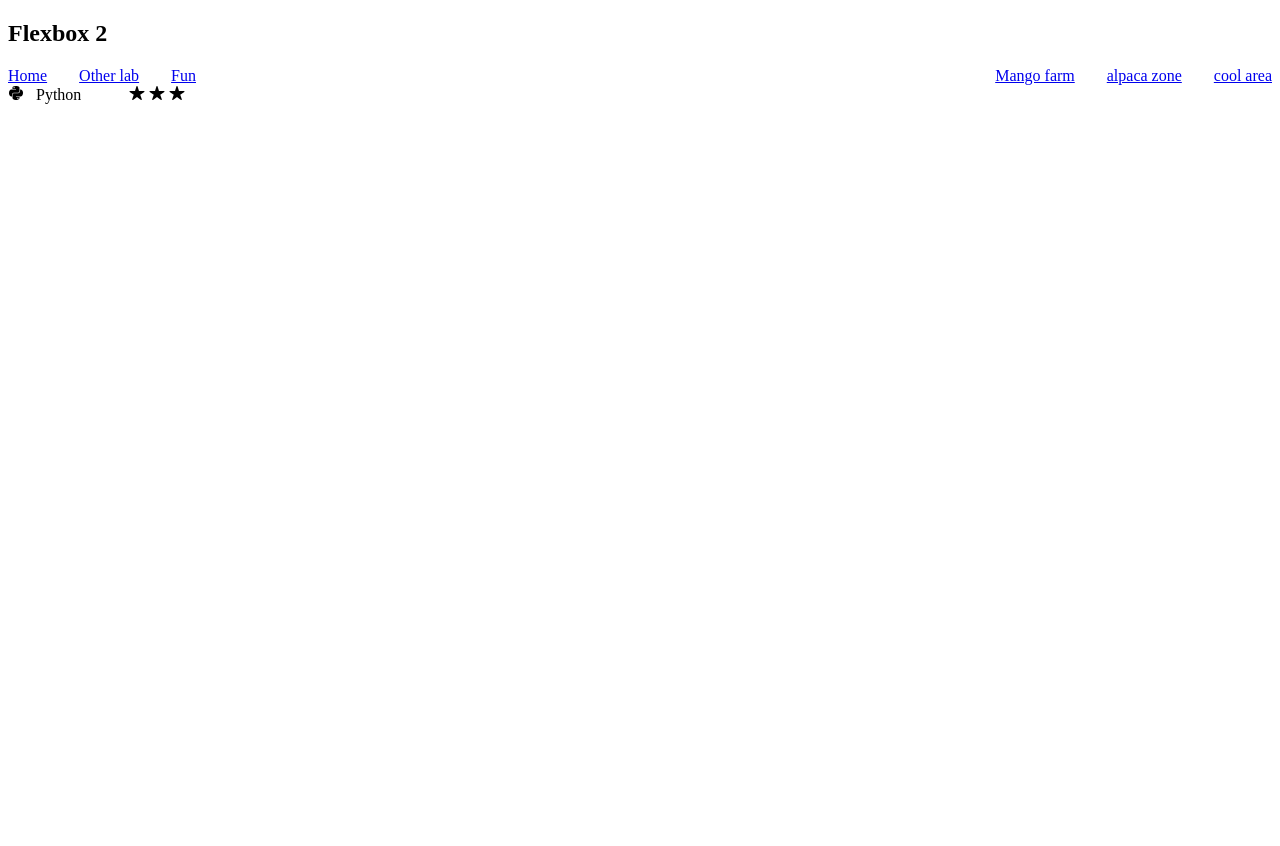
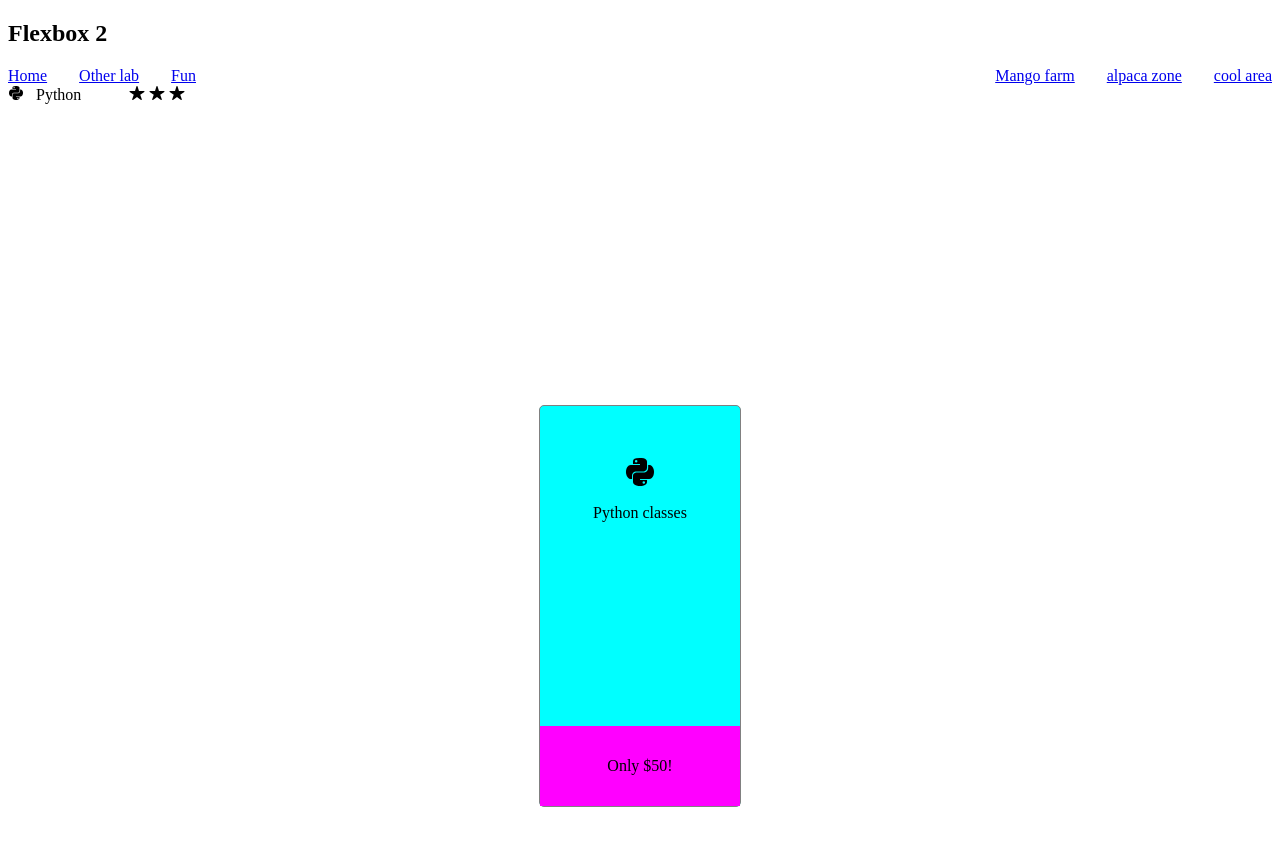
Before and after one commit to amyalpaca/Flexbox-Labs, a plain HTML site: page html/flexbox2.html in a window 1280 px wide. Before the commit the page ends 800 px from the top, so only its background shows below. Drawn offline with nearby package versions, Linux system fonts and the light colour scheme.

Commit message:
added a card that advertises python classes

```diff
--- a/css/style2.css
+++ b/css/style2.css
@@ -23,3 +23,36 @@
 .rating {
     margin-left: 36px;
 }
+
+.card {
+    height: 400px;
+    width: 200px;
+    margin: 300px auto;
+
+    border-radius: 5px;
+    border: 1px solid grey;
+    background-color: aqua;
+
+    display: flex;
+    flex-direction: column;
+    align-items: center;
+    justify-content: space-between;
+}
+
+.card-description {
+    display: flex;
+    flex-direction: column;
+    justify-content: space-around;
+    align-items: center;
+    margin-top: 50px;
+}
+
+.card-price {
+    width: 100%;
+    height: 80px;
+    background-color: magenta;
+
+    display: flex;
+    justify-content: center;
+    align-items: center;
+}
--- a/html/flexbox2.html
+++ b/html/flexbox2.html
@@ -33,5 +33,14 @@
             <ion-icon name="star"></ion-icon>
         </div>
     </div>
+    <div class="card">
+        <div class="card-description">
+            <ion-icon name="logo-python" size="large" class="icon"></ion-icon>
+            <p>Python classes</p>
+        </div>
+        <div class="card-price">
+            <p>Only $50!</p>
+        </div>
+    </div>
 </body>
 </html>
```
